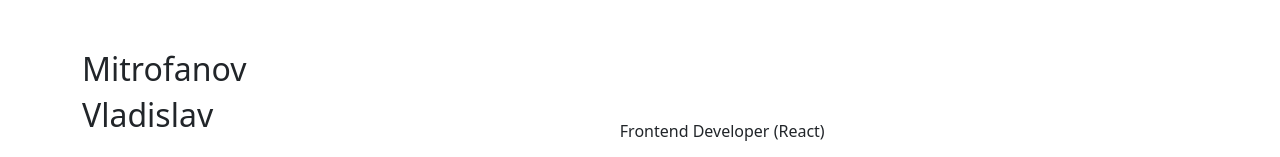
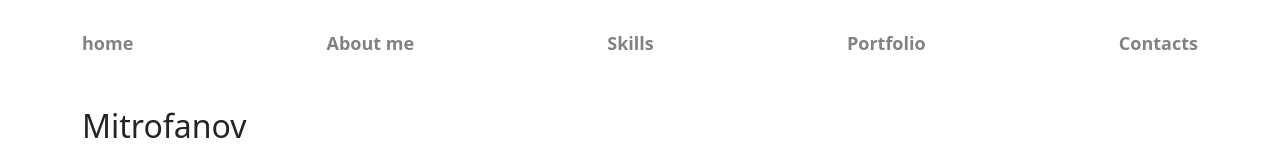
Before and after one commit to SlavikAir/portfolio, a React (Create React App) app: page / in a window 1280 px wide. Shown: the top 157 px of the page. Built offline with nearby package versions, Linux system fonts and the light colour scheme.

Commit message:
add navigation

```diff
--- a/package.json
+++ b/package.json
@@ -3,6 +3,7 @@
   "version": "0.1.0",
   "private": true,
   "dependencies": {
+    "@reduxjs/toolkit": "^1.9.5",
     "@testing-library/jest-dom": "^5.17.0",
     "@testing-library/react": "^13.4.0",
     "@testing-library/user-event": "^13.5.0",
@@ -10,9 +11,11 @@
     "@types/node": "^16.18.46",
     "@types/react": "^18.2.21",
     "@types/react-dom": "^18.2.7",
+    "@types/react-redux": "^7.1.26",
     "bootstrap": "^5.3.1",
     "react": "^18.2.0",
     "react-dom": "^18.2.0",
+    "react-redux": "^8.1.2",
     "react-scripts": "5.0.1",
     "sass": "^1.66.1",
     "typescript": "^4.9.5",
--- a/src/components/components/Header.tsx
+++ b/src/components/components/Header.tsx
@@ -1,11 +1,13 @@
 import { Banner } from "../modules/Banner"
 import { Name } from "../modules/Name"
+import { Navigation } from "../modules/Navigation/Navigation"
 import { Profession } from "../modules/Profession"
 
 export const Header = () => {
     return (
         <header className="header">
             <div className="container-sm">
+                <Navigation />
                 <div className="heder-info">
                     <Name />
                     <Profession />
--- /dev/null
+++ b/src/components/modules/Navigation/Navigation.tsx
@@ -0,0 +1,16 @@
+import { useState } from "react"
+import { NavigationItem } from "./NavigationItem"
+
+
+export const Navigation = ()=> {
+
+    const [ state, setState] = useState(['home', 'About me','Skills', 'Portfolio', 'Contacts'])
+
+    return (
+        <nav className="navigation">
+            <ul className="navigation-list">
+                {state.map((item, index) => <NavigationItem key={index} props={item} />)}
+            </ul>
+        </nav>
+    )
+}
--- /dev/null
+++ b/src/components/modules/Navigation/NavigationItem.tsx
@@ -0,0 +1,14 @@
+import { FC } from "react"
+
+
+interface NavigationItemProps {
+    props:string
+}
+
+export const NavigationItem:FC<NavigationItemProps> = ({props})=> {
+    return (
+        <li className="navigation-item">
+            <a className="">{props}</a>
+        </li>
+    )
+}
--- a/src/scss/base/_reset.scss
+++ b/src/scss/base/_reset.scss
@@ -34,6 +34,7 @@ body {
 }
 ol, ul {
     list-style: none;
+
 }
 blockquote, q {
     quotes: none;
--- a/src/scss/index.scss
+++ b/src/scss/index.scss
@@ -19,3 +19,4 @@
 @import "./modules/text";
 @import "./modules/profession";
 @import "./modules/banner";
+@import "./modules/navigation";
--- /dev/null
+++ b/src/scss/modules/_navigation.scss
@@ -0,0 +1,23 @@
+.navigation {
+    margin: 30px 0;
+
+}
+.navigation-list {
+    display: flex;
+    justify-content: space-between;
+    padding-left: 0;
+}
+.navigation-item {
+    a{
+        font-size: 18px;
+        font-weight: bold;
+        color: #828282;
+        text-decoration: none;
+        cursor: pointer;
+
+    }
+    :hover {
+        color: $mainTextColor;
+    }
+
+}
```
Also changed, not shown: 1 other file (tests, documents, lock files or other folders).
